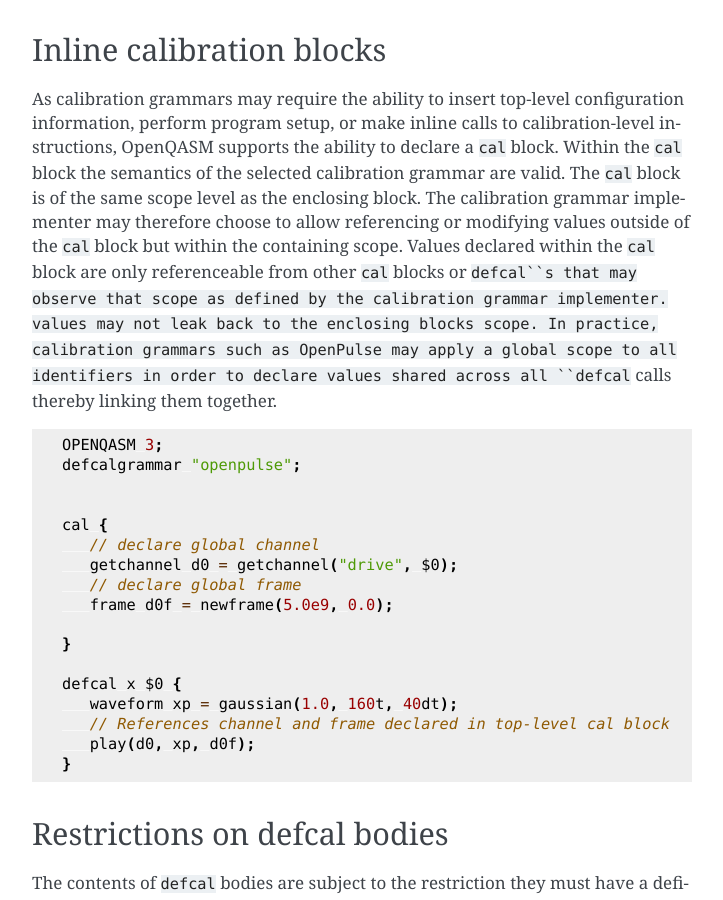
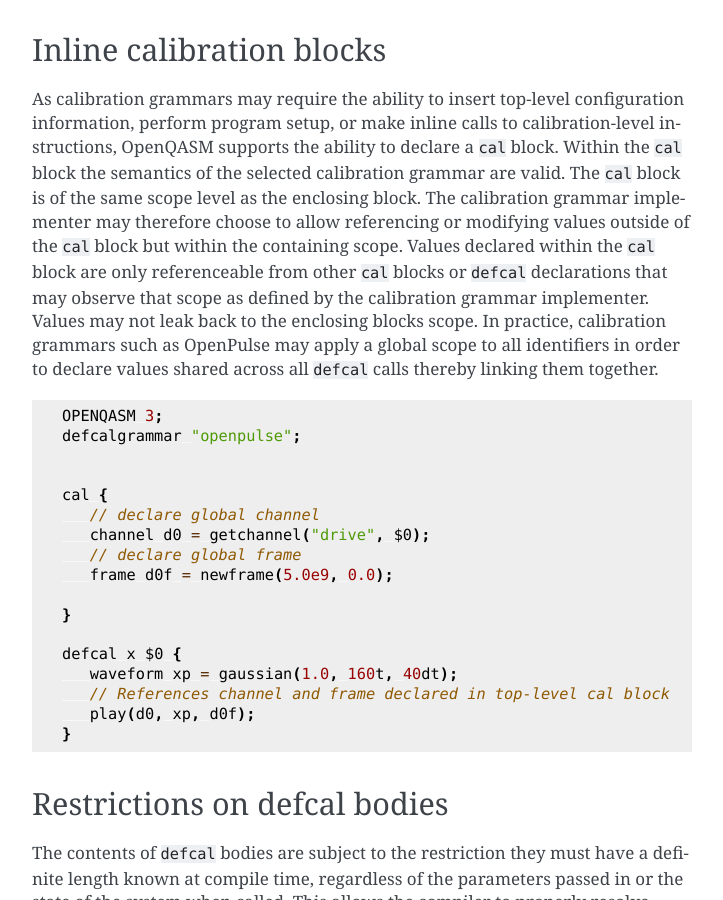
Before and after one commit to openqasm/openqasm, a Sphinx documentation site: the page built from source/language/pulses.rst, in a window 1280 px wide and 900 px high, scrolled down 2017 px. Shown: the whole window, without its empty margins (388-1111 px from the left). Built offline with Sphinx 7.4.7, drawn with Linux system fonts in a browser that asks for light colours; cross-references to code outside the pages are shown as plain code.

Commit message:
Fix typos in pulses.rst
getchannel -> channel and fix some markdown leakage

```diff
--- a/source/language/pulses.rst
+++ b/source/language/pulses.rst
@@ -110,9 +110,8 @@ As calibration grammars may require the ability to insert top-level configuratio
 to calibration-level instructions, OpenQASM supports the ability to declare a ``cal`` block. Within the ``cal`` block the
 semantics of the selected calibration grammar are valid. The ``cal`` block is of the same scope level as the enclosing block. The calibration
 grammar implementer may therefore choose to allow referencing or modifying values outside of the ``cal`` block but within the containing scope.
-Values declared within the ``cal`` block are only referenceable from other ``cal`` blocks or ``defcal``s that may observe that scope as defined
-by the calibration grammar implementer.
-values may not leak back to the enclosing blocks scope.
+Values declared within the ``cal`` block are only referenceable from other ``cal`` blocks or ``defcal`` declarations that may observe that scope as defined
+by the calibration grammar implementer. Values may not leak back to the enclosing blocks scope.
 In practice, calibration grammars such as OpenPulse may apply
 a global scope to all identifiers in order to declare values shared across all ``defcal`` calls thereby linking them together.
 
@@ -124,7 +123,7 @@ a global scope to all identifiers in order to declare values shared across all `
 
    cal {
       // declare global channel
-      getchannel d0 = getchannel("drive", $0);
+      channel d0 = getchannel("drive", $0);
       // declare global frame
       frame d0f = newframe(5.0e9, 0.0);
 
```
